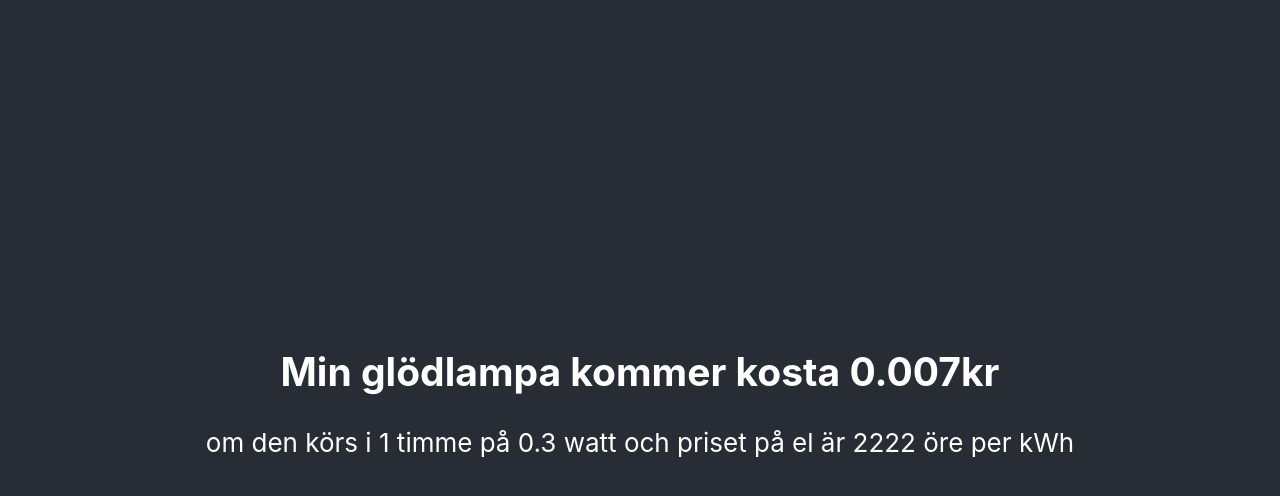
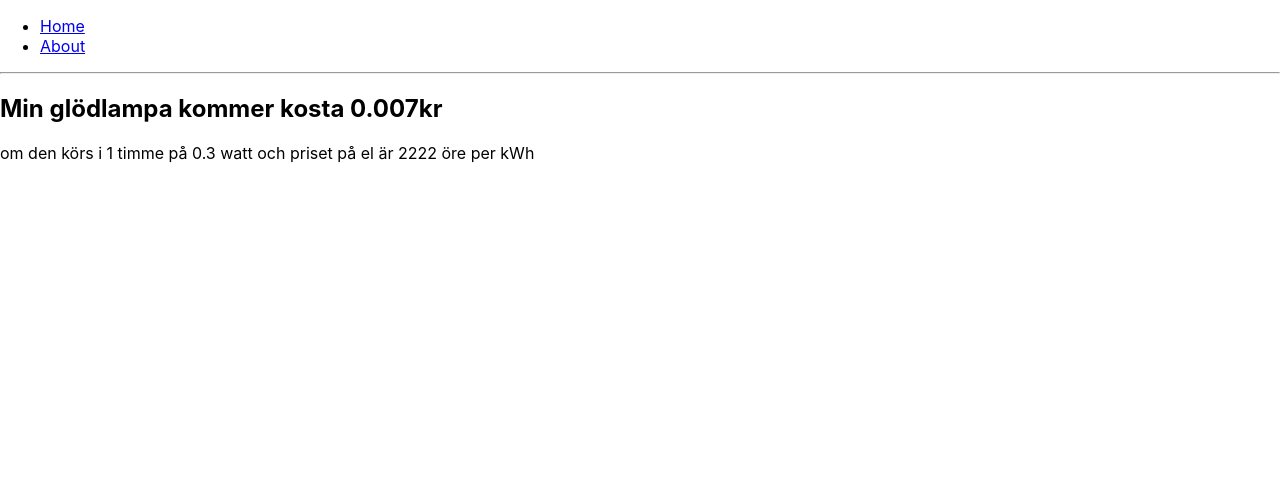
Before and after one commit to stinaq/min-elkostnad, a React (Create React App) app: page / in a window 1280 px wide. Shown: the top 496 px of the page. Built offline with nearby package versions, Linux system fonts and the light colour scheme.

Commit message:
Adding react router

```diff
--- a/package.json
+++ b/package.json
@@ -12,6 +12,7 @@
     "@types/react-dom": "^18.0.6",
     "react": "^18.2.0",
     "react-dom": "^18.2.0",
+    "react-router-dom": "^6.4.2",
     "react-scripts": "5.0.1",
     "typescript": "^4.8.4",
     "web-vitals": "^2.1.4"
--- a/src/App.tsx
+++ b/src/App.tsx
@@ -1,15 +1,60 @@
-import React from 'react';
+import React from "react";
+import {
+  BrowserRouter as Router,
+  Routes,
+  Route,
+  Link
+} from "react-router-dom";
 import DisplayCost from './features/DisplayCost/display-cost';
 import './App.css';
 
 function App() {
   return (
-    <div className="App">
-      <header className="App-header">
-        <DisplayCost watt={0.3} possessivePronoun={'Min'} thing={'glödlampa'} costPerKWh={2222}></DisplayCost>
-      </header>
+    <Router>
+      <div>
+        <ul>
+          <li>
+            <Link to="/">Home</Link>
+          </li>
+          <li>
+            <Link to="/about">About</Link>
+          </li>
+        </ul>
+
+        <hr />
+
+        <Routes>
+          <Route path="/" element={<Main />} />
+          <Route path="/about" element={<About />} />
+          <Route path="/error" element={<Error />} />
+        </Routes>
+      </div>
+    </Router>
+  );
+}
+
+export default App;
+
+function Main() {
+  return (
+    <div>
+      <DisplayCost watt={0.3} possessivePronoun={'Min'} thing={'glödlampa'} costPerKWh={2222}></DisplayCost>
     </div>
   );
 }
 
-export default App;
+function About() {
+  return (
+    <div>
+      <h2>About</h2>
+    </div>
+  );
+}
+
+function Error() {
+  return (
+    <div>
+      <h2>Oh no, something went wrong</h2>
+    </div>
+  );
+}
--- a/tsconfig.json
+++ b/tsconfig.json
@@ -6,7 +6,7 @@
       "dom.iterable",
       "esnext"
     ],
-    "allowJs": true,
+    "allowJs": false,
     "skipLibCheck": true,
     "esModuleInterop": true,
     "allowSyntheticDefaultImports": true,
```
Also changed, not shown: 2 other files (tests, documents, lock files or other folders).
